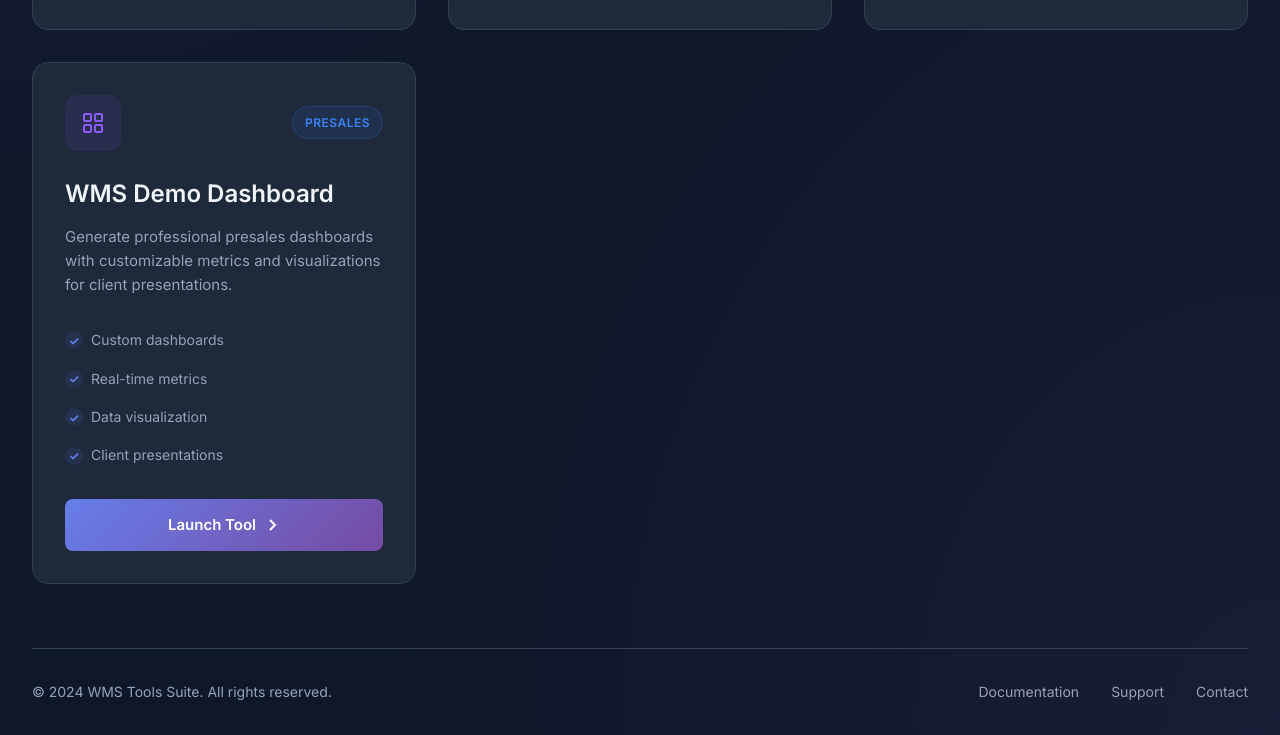
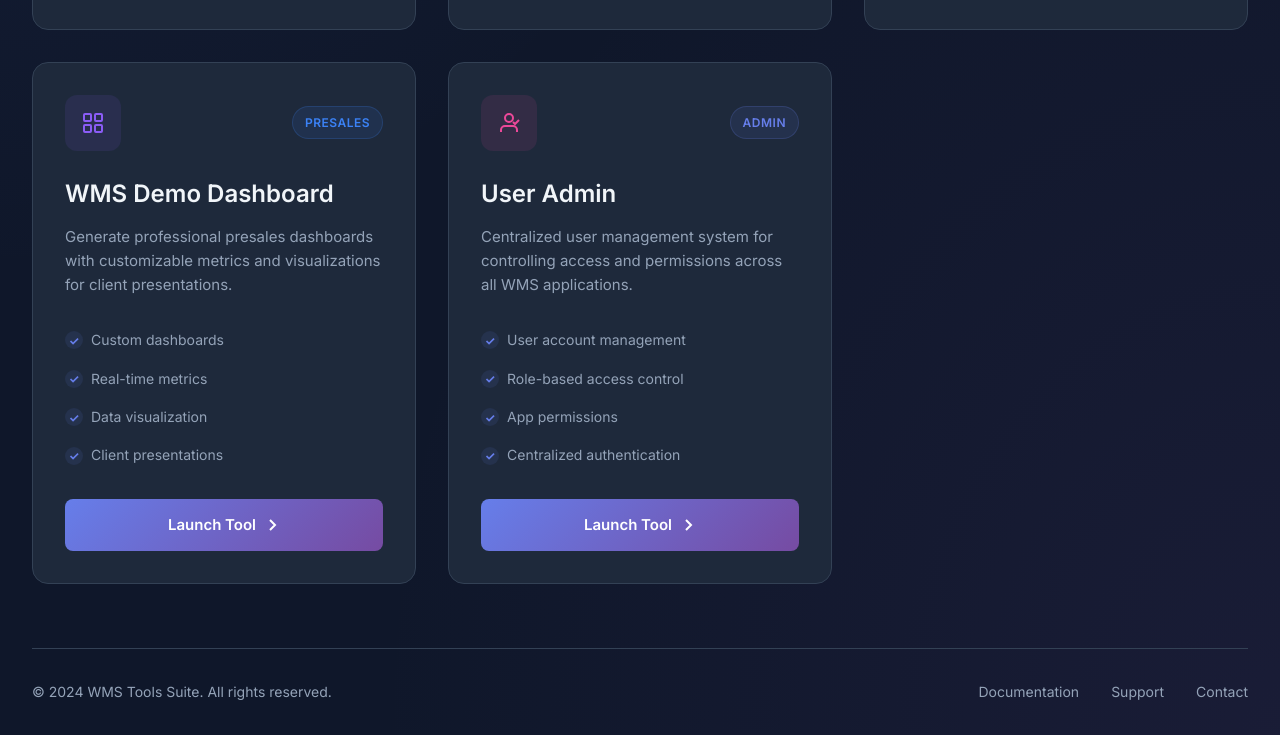
Before and after one commit to Cbarrett770822/WMSTOOLS, a plain HTML site: page index.html in a window 1280 px wide. Shown: the part 817-1552 px from the top of the page. Drawn offline with Linux system fonts and the light colour scheme.

Commit message:
Add User Admin app to WMS Tools Suite landing page

```diff
--- a/index.html
+++ b/index.html
@@ -140,6 +140,34 @@
                     </svg>
                 </a>
             </div>
+
+            <!-- User Admin -->
+            <div class="tool-card" data-category="admin">
+                <div class="card-header">
+                    <div class="icon-wrapper admin">
+                        <svg width="24" height="24" viewBox="0 0 24 24" fill="none" stroke="currentColor" stroke-width="2">
+                            <path d="M20 21v-2a4 4 0 00-4-4H8a4 4 0 00-4 4v2"/>
+                            <circle cx="12" cy="7" r="4"/>
+                            <path d="M16 11l2 2 4-4"/>
+                        </svg>
+                    </div>
+                    <span class="badge">Admin</span>
+                </div>
+                <h2>User Admin</h2>
+                <p class="description">Centralized user management system for controlling access and permissions across all WMS applications.</p>
+                <ul class="features">
+                    <li>User account management</li>
+                    <li>Role-based access control</li>
+                    <li>App permissions</li>
+                    <li>Centralized authentication</li>
+                </ul>
+                <a href="https://wmsadminuser.netlify.app/" class="btn" target="_blank">
+                    Launch Tool
+                    <svg width="16" height="16" viewBox="0 0 16 16" fill="none" stroke="currentColor" stroke-width="2">
+                        <path d="M6 3L11 8L6 13"/>
+                    </svg>
+                </a>
+            </div>
         </div>
 
         <footer class="footer">
--- a/styles.css
+++ b/styles.css
@@ -10,6 +10,7 @@
     --roi-color: #f59e0b;
     --demo-color: #3b82f6;
     --dashboard-color: #8b5cf6;
+    --admin-color: #ec4899;
     --bg-primary: #0f172a;
     --bg-secondary: #1e293b;
     --bg-card: #1e293b;
@@ -145,6 +146,11 @@ body {
 .icon-wrapper.dashboard {
     background: rgba(139, 92, 246, 0.1);
     color: var(--dashboard-color);
+}
+
+.icon-wrapper.admin {
+    background: rgba(236, 72, 153, 0.1);
+    color: var(--admin-color);
 }
 
 .badge {
```
Also changed, not shown: 1 other file.
